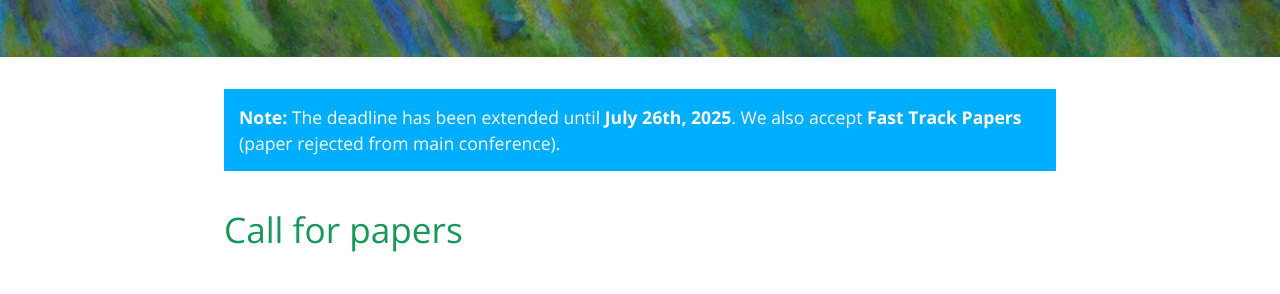
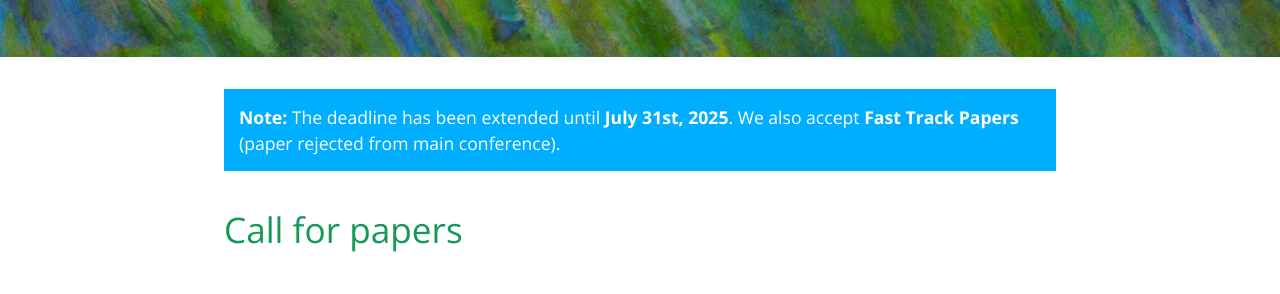
Before and after one commit to acmmm-pilm-2025/acmmm-pilm-2025.github.io, a Jekyll site: the page built from index.md, in a window 1280 px wide. Shown: the part 440-734 px from the top of the page. Built offline with Jekyll 4.4.1, drawn with Linux system fonts in a browser that asks for light colours.

Commit message:
Update dates

```diff
--- a/_config.yml
+++ b/_config.yml
@@ -9,7 +9,7 @@ workshop:
   host: "ACMMM 2025<br>Dublin, Ireland<br>October 27-28, 2025"
   submission_link: https://cmt3.research.microsoft.com/PILM2025
   dates:
-    submission: July 26th, 2025
+    submission: July 31st, 2025
     decision: August 5th, 2025
     camera_ready: 11 August 2025
     workshop: 27-28 October 2025 (TBD)
```
